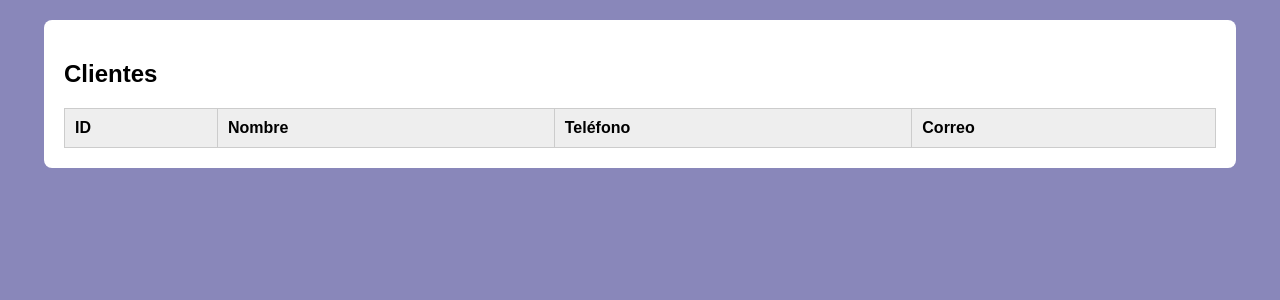
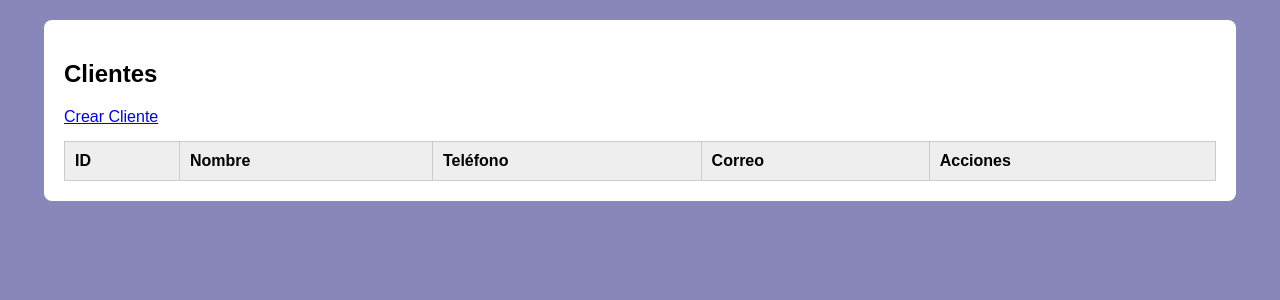
Before and after one commit to devpachon/restaurante_502, a Django app: page /clientes/ in a window 1280 px wide. Shown: the part 148-448 px from the top of the page. Run offline with Django 5.2, Linux system fonts and the light colour scheme; the visitor is signed in with stand-in values (Sample User, id 1); data that the repository does not hold is empty.

Commit message:
Se termina el crud con los clientes

```diff
--- a/gestion/templates/gestion/clientes.html
+++ b/gestion/templates/gestion/clientes.html
@@ -2,12 +2,16 @@
 
 {% block content %}
 <h2>Clientes</h2>
+<a href="{% url 'crear_cliente' %}">
+    Crear Cliente
+</a>
 <table>
     <tr>
         <th>ID</th>
         <th>Nombre</th>
         <th>Teléfono</th>
         <th>Correo</th>
+        <th>Acciones</th>
     </tr>
     {% for cliente in clientes %}
     <tr>
@@ -15,6 +19,15 @@
         <td>{{ cliente.nombre }}</td>
         <td>{{ cliente.telefono }}</td>
         <td>{{ cliente.correo }}</td>
+        <td>
+            <a href="{% url 'editar_cliente' cliente.id %}">
+                Editar
+            </a>
+
+            <a href="{% url 'eliminar_cliente' cliente.id %}">
+                Eliminar
+            </a>
+        </td>
     </tr>
     {% endfor %}
 </table>
--- a/gestion/urls.py
+++ b/gestion/urls.py
@@ -12,4 +12,7 @@ urlpatterns = [
     path('facturas/', views.lista_facturas, name='lista_facturas'),
     path('login/', views.login_view, name='login'),
     path('logout/', views.logout_view, name='logout'),
+    path('clientes/crear/', views.crear_cliente, name='crear_cliente'),
+    path('clientes/editar/<int:id>/', views.editar_cliente, name='editar_cliente'),
+    path('clientes/eliminar/<int:id>/', views.eliminar_cliente, name='eliminar_cliente'),
 ]
--- a/gestion/views.py
+++ b/gestion/views.py
@@ -4,6 +4,9 @@ from django.contrib.auth import authenticate, login, logout
 from django.contrib.auth.decorators import login_required
 from django.contrib import messages
 from django.shortcuts import render, redirect
+
+from .forms import ClienteForm
+from django.shortcuts import get_object_or_404
 
 # Create your views here.
 from .models import Cliente, Empleado, Mesa, Plato, Orden, Factura
@@ -25,6 +28,80 @@ def lista_clientes(request):
 
     clientes = Cliente.objects.all()
     return render(request, 'gestion/clientes.html', {'clientes': clientes})
+
+@login_required
+def crear_cliente(request):
+
+    if request.method == 'POST':
+
+        form = ClienteForm(request.POST)
+
+        if form.is_valid():
+
+            form.save()
+
+            return redirect('lista_clientes')
+
+    else:
+
+        form = ClienteForm()
+
+    return render(
+        request,
+        'gestion/form_cliente.html',
+        {
+            'form': form,
+            'titulo': 'Crear Cliente'
+        }
+    )
+
+@login_required
+def editar_cliente(request, id):
+
+    cliente = get_object_or_404(
+        Cliente,
+        id=id
+    )
+
+    if request.method == 'POST':
+
+        form = ClienteForm(
+            request.POST,
+            instance=cliente
+        )
+
+        if form.is_valid():
+
+            form.save()
+
+            return redirect('lista_clientes')
+
+    else:
+
+        form = ClienteForm(
+            instance=cliente
+        )
+
+    return render(
+        request,
+        'gestion/form_cliente.html',
+        {
+            'form': form,
+            'titulo': 'Editar Cliente'
+        }
+    )
+
+@login_required
+def eliminar_cliente(request, id):
+
+    cliente = get_object_or_404(
+        Cliente,
+        id=id
+    )
+
+    cliente.delete()
+
+    return redirect('lista_clientes')
 
 @login_required
 def lista_empleados(request):
```
Also changed, not shown: gestion/forms.py (added, +31 -0 lines), gestion/templates/gestion/form_cliente.html (added, +21 -0 lines).
